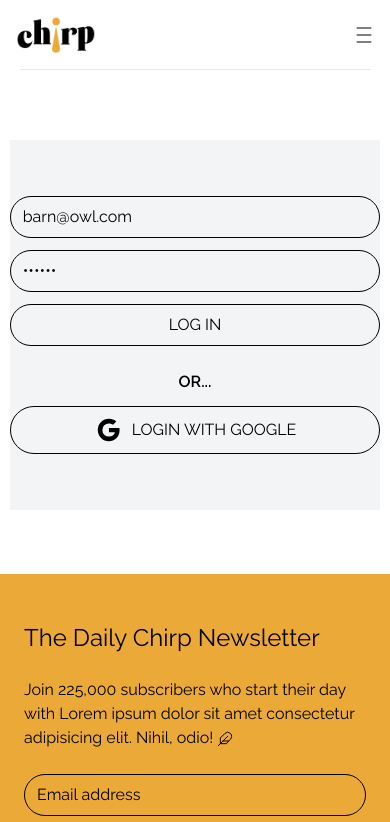
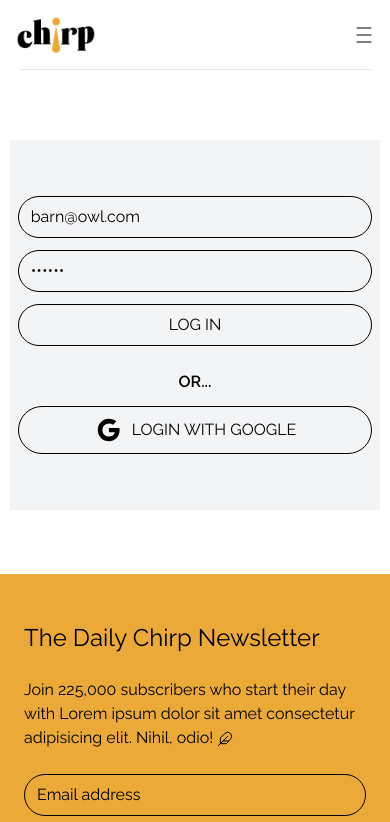
Before and after one commit to EgleUrbone/react_baigiamasis_darbas_EU, a React (Vite) app: page /login in a window 390 px wide. Shown: the top 822 px of the page. Built offline with nearby package versions, Linux system fonts and the light colour scheme; no server answers.

Commit message:
padding for login and register

```diff
--- a/src/components/forms/RegisterForm.jsx
+++ b/src/components/forms/RegisterForm.jsx
@@ -52,7 +52,7 @@ export default function RegisterForm() {
   }
 
   return (
-    <div className='w-[95%] bg-gray-100 mb-16 md:w-[540px] py-8'>
+    <div className='w-[95%] bg-gray-100 mb-16 md:w-[540px] py-8 px-2'>
       <form
         onSubmit={formik.handleSubmit}
         className='max-w-sm flex flex-col gap-1 ml-auto mr-auto mt-6 w-full '
--- a/src/pages/LoginPage.jsx
+++ b/src/pages/LoginPage.jsx
@@ -4,7 +4,7 @@ import GoogleLogin from '../components/GoogleLogin';
 export default function LoginPage() {
   return (
     <div className='mt-[140px] flex flex-col justify-center items-center h-calc '>
-      <div className='w-[95%] bg-gray-100 mb-16 md:w-[540px] py-8'>
+      <div className='w-[95%] bg-gray-100 mb-16 md:w-[540px] py-8 px-2'>
         <Login />
         <p className='text-center font-semibold mb-3'>OR...</p>
         <GoogleLogin />
```
